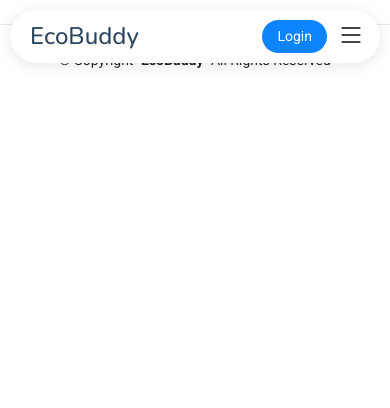
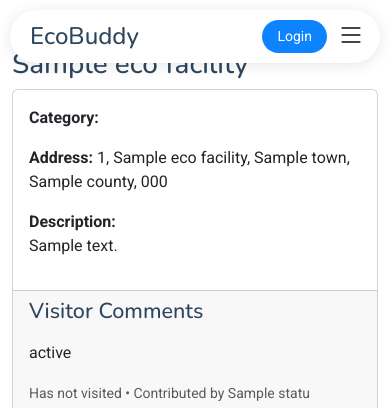
Before and after one commit to yaelahman/ecobuddy, a PHP site: template app/views/eco_facility/detail.phtml in a window 390 px wide. Shown: the top 408 px of the page. Before the commit the page ends 68 px from the top, so only its background shows below. Run offline with PHP 8.4, Linux system fonts and the light colour scheme; the template is opened without the code that fills it: most values are stand-ins (such as "Sample title", 1, 10 or a date in 2020); some libraries are stand-ins or nearby versions.

Commit message:
FEAT: View Details Location

```diff
--- a/app/views/eco_facility/detail.phtml
+++ b/app/views/eco_facility/detail.phtml
@@ -0,0 +1,104 @@
+<div class="container mt-5">
+    <div class="row">
+        <div class="col-md-8">
+            <h1><?= htmlspecialchars($ecoFacility['title']) ?></h1>
+
+            <div class="card mb-4">
+                <div class="card-body">
+                    <div class="mb-3">
+                        <strong>Category:</strong>
+                        <?php foreach ($category as $cat): ?>
+                            <?php if ($cat['id'] == $ecoFacility['category']): ?>
+                                <?= htmlspecialchars($cat['name']) ?>
+                            <?php endif; ?>
+                        <?php endforeach; ?>
+                    </div>
+
+                    <div class="mb-3">
+                        <strong>Address:</strong>
+                        <?php
+                        $addressParts = [];
+                        if (!empty($ecoFacility['houseNumber'])) $addressParts[] = htmlspecialchars($ecoFacility['houseNumber']);
+                        if (!empty($ecoFacility['streetName'])) $addressParts[] = htmlspecialchars($ecoFacility['streetName']);
+                        if (!empty($ecoFacility['town'])) $addressParts[] = htmlspecialchars($ecoFacility['town']);
+                        if (!empty($ecoFacility['county'])) $addressParts[] = htmlspecialchars($ecoFacility['county']);
+                        if (!empty($ecoFacility['postcode'])) $addressParts[] = htmlspecialchars($ecoFacility['postcode']);
+                        echo implode(', ', $addressParts);
+                        ?>
+                    </div>
+
+                    <div class="mb-3">
+                        <strong>Description:</strong><br>
+                        <?= nl2br(htmlspecialchars($ecoFacility['description'])) ?>
+                    </div>
+                </div>
+                <div class="card-footer">
+                    <h4>Visitor Comments</h4>
+                    <?php if (!empty($status)): ?>
+                        <div class="comment-list">
+                            <?php foreach ($status as $comment): ?>
+                                <div class="comment-item border-bottom py-2">
+                                    <p><?= nl2br(htmlspecialchars($comment['statusComment'])) ?></p>
+                                    <small class="text-muted">
+                                        <?= $comment['isVisited'] ? 'Has visited' : 'Has not visited' ?> •
+                                        Contributed by <?= htmlspecialchars($comment['contributorName']) ?>
+                                    </small>
+                                </div>
+                            <?php endforeach; ?>
+                        </div>
+                    <?php else: ?>
+                        <p class="text-muted">No comments yet.</p>
+                    <?php endif; ?>
+                </div>
+            </div>
+        </div>
+
+        <div class="col-md-4">
+            <div class="card">
+                <div class="card-header">
+                    <h3>Location</h3>
+                </div>
+                <div class="card-body">
+                    <div id="facilityMapDetail" class="map-container" style="height: 300px;"></div>
+                    <p>Latitude: <?= htmlspecialchars($ecoFacility['lat'] ?? 'N/A') ?></p>
+                    <p>Longitude: <?= htmlspecialchars($ecoFacility['lng'] ?? 'N/A') ?></p>
+
+                    <script>
+                        document.addEventListener('DOMContentLoaded', function() {
+                            // Check if coordinates are available
+                            <?php if (!empty($ecoFacility['lat']) && !empty($ecoFacility['lng'])): ?>
+                                var lat = <?= floatval($ecoFacility['lat']) ?>;
+                                var lng = <?= floatval($ecoFacility['lng']) ?>;
+
+                                // Initialize the map
+                                var map = L.map('facilityMapDetail').setView([lat, lng], 15);
+
+                                // Add OpenStreetMap tile layer
+                                L.tileLayer('https://{s}.tile.openstreetmap.org/{z}/{x}/{y}.png', {
+                                    attribution: '&copy; <a href="https://www.openstreetmap.org/copyright">OpenStreetMap</a> contributors'
+                                }).addTo(map);
+
+                                // Add a marker for the facility
+                                L.marker([lat, lng])
+                                    .addTo(map)
+                                    .bindPopup('<?= htmlspecialchars(addslashes($ecoFacility['title'])) ?>');
+                            <?php else: ?>
+                                document.getElementById('facilityMapDetail').innerHTML = '<div class="alert alert-warning">No location coordinates available</div>';
+                            <?php endif; ?>
+                        });
+                    </script>
+                </div>
+            </div>
+
+            <div class="actions mt-3">
+                <a href="/eco-facility" class="btn btn-secondary">Back to List</a>
+
+                <?php if (isset($_SESSION['is_admin']) && $_SESSION['is_admin']): ?>
+                    <a href="/eco_facility/edit/<?= $ecoFacility['id'] ?>" class="btn btn-warning">Edit</a>
+                    <a href="/eco_facility/delete/<?= $ecoFacility['id'] ?>" class="btn btn-danger"
+                        onclick="return confirm('Are you sure you want to delete this facility?')">Delete</a>
+                <?php endif; ?>
+            </div>
+        </div>
+    </div>
+</div>
```
Also changed, not shown: app/controllers/EcoFacilityController.php (+35 -0 lines), app/views/eco_facility/component/script.phtml (+3 -11 lines), ecobuddy.sqlite.
